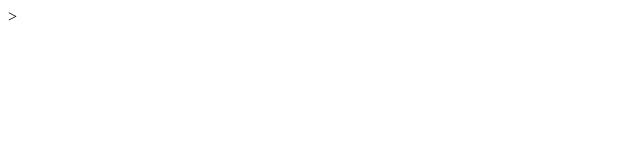
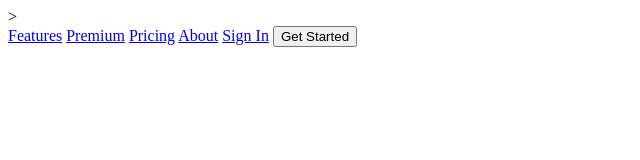
Before and after one commit to Better-Professor-Team/Marketing-Page, a plain HTML site: page index.html in a window 1280 px wide. Shown: the whole page, without its empty margins (0-640 px from the left). Drawn offline with Linux system fonts and the light colour scheme.

Commit message:
Completed HTML of Nav bar.

```diff
--- a/index.html
+++ b/index.html
@@ -20,4 +20,16 @@
       <script src="https://cdnjs.cloudflare.com/ajax/libs/html5shiv/3.7.3/html5shiv.js"></script>
     <![endif]-->
   </head>
+
+  <!--Navigation code here-->
+  <div class="top-nav">
+    <nav>
+      <a href="#">Features</a>
+      <a href="#">Premium</a>
+      <a href="#">Pricing</a>
+      <a href="about.html">About</a>
+      <a href="#">Sign In</a>
+      <a href="#"><button>Get Started</button></a>
+    </nav>
+  </div>
 </html>
```
